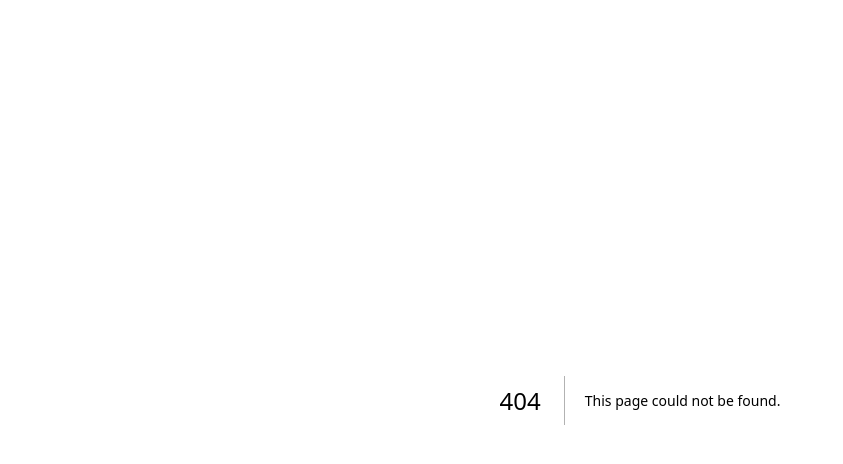
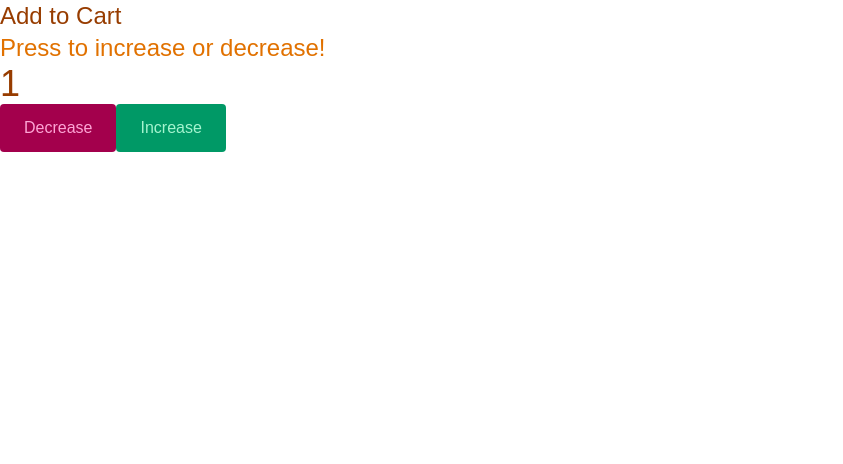
Before and after one commit to vagomezl474/cprg306-assignments, a Next.js app: page /week-4 in a window 1280 px wide. Before the commit this address had no page. Shown: the top 464 px of the page, without its empty margins (0-843 px from the left). Built offline with nearby package versions, Linux system fonts and the light colour scheme.

Commit message:
FINISHED

```diff
--- a/app/page.js
+++ b/app/page.js
@@ -14,6 +14,7 @@ export default function Home()
       <ul>
         <li><Link href="./week-2">Week 2 Assignment</Link></li>
         <li><Link href="./week-3">Week 3 Assignment</Link></li>
+        <li><Link href="./week-4">Week 4 Assignment</Link></li>
       </ul>
     </main>
   );
--- /dev/null
+++ b/app/week-4/new-item.js
@@ -0,0 +1,28 @@
+"use client";
+import { useState } from "react";
+
+
+export default function NewItemPage(){
+
+
+    const [quantity, setQuantity] = useState(1);
+
+    const decrement = () => setQuantity(quantity - 1);
+
+    const increment = () => {
+        if(quantity < 20){
+            setQuantity(quantity + 1)
+        }
+    }
+
+    return(
+    <div>
+    <h2 className="text-2xl text-amber-600"> Press to increase or decrease! </h2>
+    <p className="text-4xl text-amber-800">{quantity}</p>
+      {/* Decrement Button */}
+    <button type="button" className="bg-pink-800 text-pink-300 rounded px-6 py-3 hover:bg-pink-950" onClick={decrement} disabled={quantity === 1}>Decrease</button>
+      {/* Increment Button */}
+    <button type="button" className="bg-emerald-600 text-emerald-200 rounded px-6 py-3 hover:bg-emerald-800" onClick={increment} disabled={quantity === 20}>Increase</button>
+    </div>
+    );
+}
--- /dev/null
+++ b/app/week-4/page.js
@@ -0,0 +1,12 @@
+import NewItemPage from "./new-item";
+
+export default function NewDisplayPage(){
+
+
+    return(
+        <main>
+            <h3 className="text-2xl text-amber-800"> Add to Cart </h3>
+            <NewItemPage className="bg-blue-600 text-cyan-300 rounded-2xl" ></NewItemPage>
+        </main>
+    );
+}
```
